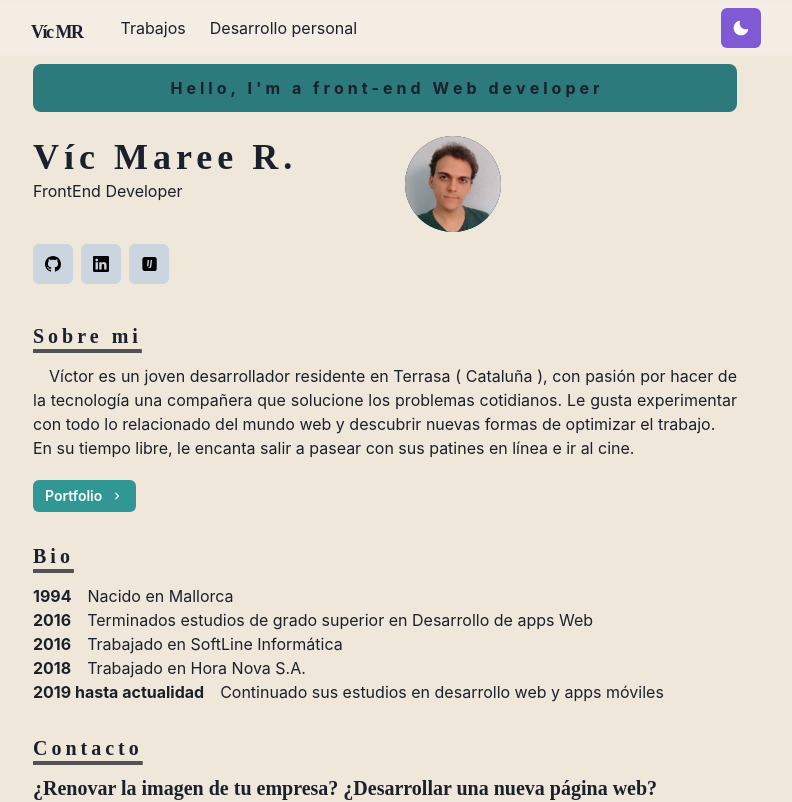
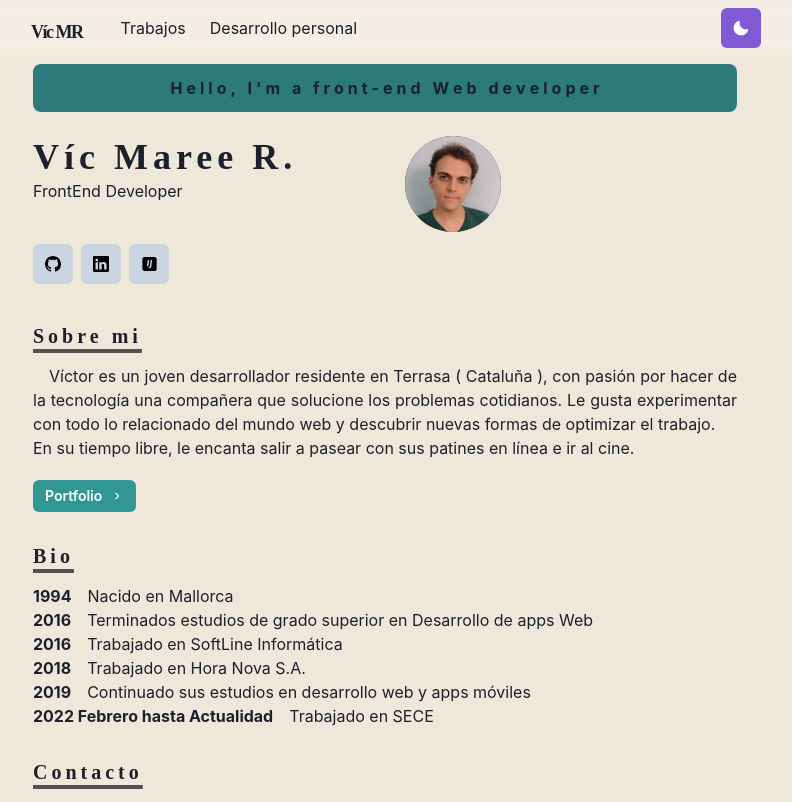
Before and after one commit to AppDeveloperVM/portfolio, a Next.js app: page / in a window 1280 px wide. Shown: the top 802 px of the page, without its empty margins (255-1047 px from the left). Built offline with nearby package versions, Linux system fonts and the light colour scheme; a web font is replaced by a local one.

Commit message:
bio updated

```diff
--- a/pages/index.js
+++ b/pages/index.js
@@ -99,8 +99,12 @@ const Page = () => {
         Trabajado en Hora Nova S.A.
         </BioSection>
         <BioSection>
-        <BioYear>2019 hasta actualidad</BioYear>
+        <BioYear>2019</BioYear>
         Continuado sus estudios en desarrollo web y apps móviles
+        </BioSection>
+        <BioSection>
+        <BioYear>2022 Febrero hasta Actualidad</BioYear>
+        Trabajado en SECE
         </BioSection>
 
     </Section>
```
